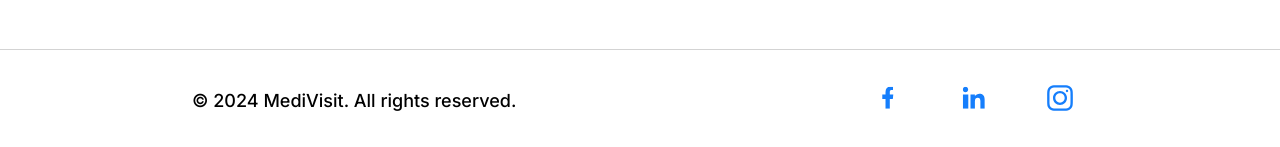
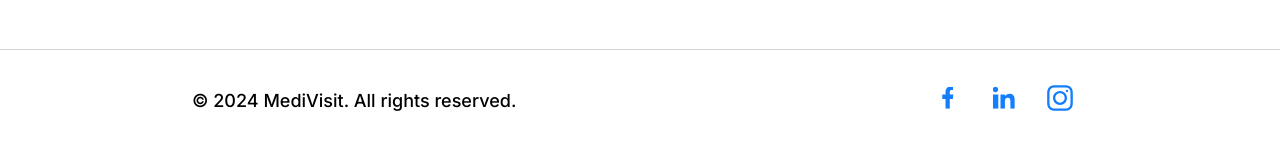
Before and after one commit to Vova-H/dovira.me, a React (Create React App) app: page / in a window 1280 px wide. Shown: the part 4181-4328 px from the top of the page. Built offline with nearby package versions, Linux system fonts and the light colour scheme.

Commit message:
added references to social networks in footer

```diff
--- a/src/components/Footer/Footer.jsx
+++ b/src/components/Footer/Footer.jsx
@@ -10,9 +10,15 @@ const Footer = () => {
             <div className={classes.content}>
                 <div className={classes.copyright}>© 2024 MediVisit. All rights reserved.</div>
                 <div className={classes.socialLinks}>
-                    <img src={facebook} alt="Facebook" className={classes.socialLinkItem}/>
-                    <img src={linkedIn} alt="LinkedIn" className={classes.socialLinkItem}/>
-                    <img src={instagram} alt="Instagram" className={classes.socialLinkItem}/>
+                    <a href=" https://www.facebook.com">
+                        <img src={facebook} alt="Facebook" className={classes.socialLinkItem}/>
+                    </a>
+                    <a href="https://www.linkedin.com">
+                        <img src={linkedIn} alt="Linked In" className={classes.socialLinkItem}/>
+                    </a>
+                    <a href="https://www.instagram.com/">
+                        <img src={instagram} alt="Instagram" className={classes.socialLinkItem}/>
+                    </a>
                 </div>
             </div>
         </footer>
```
